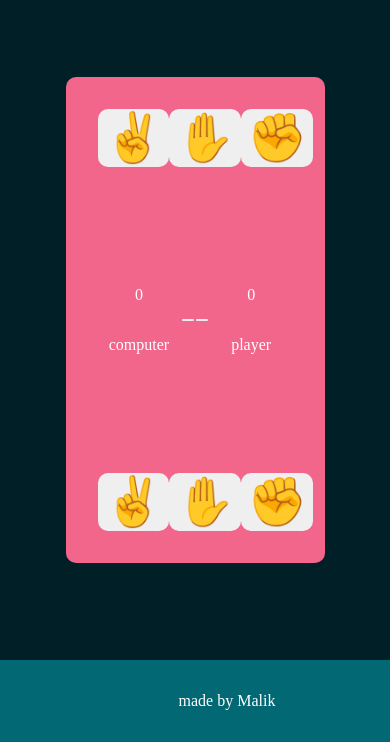
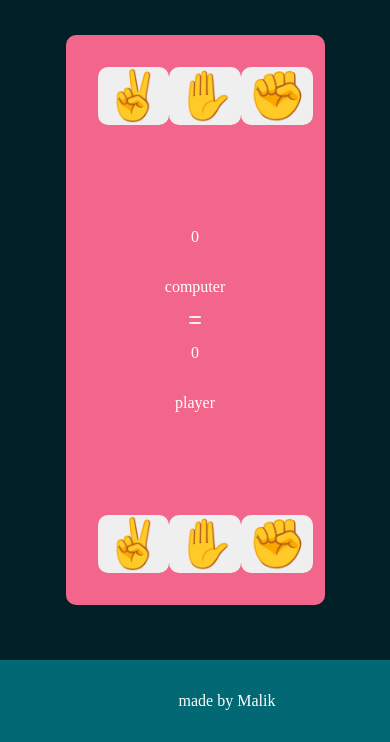
Before and after one commit to Boughris-Abdelmalek/Rock_Paper_Scissors, a plain HTML site: page index.html in a window 390 px wide. Shown: the part 102-844 px from the top of the page. Drawn offline with Linux system fonts and the light colour scheme.

Commit message:
fix responsive

```diff
--- a/styles.css
+++ b/styles.css
@@ -39,7 +39,7 @@ main {
     align-items: center;
     flex-direction: column;
     width: 50vw;
-    height: 50vh;
+    height: 60vh;
     background-color: #F2668B;
     padding: 2em;
     border-radius: 10px;
@@ -99,3 +99,10 @@ footer {
     padding: 2em;
     text-align: center;
 }
+
+@media (max-width: 767px) {
+    .checking {
+        flex-direction: column;
+        gap: .25rem;
+    }
+}
```
